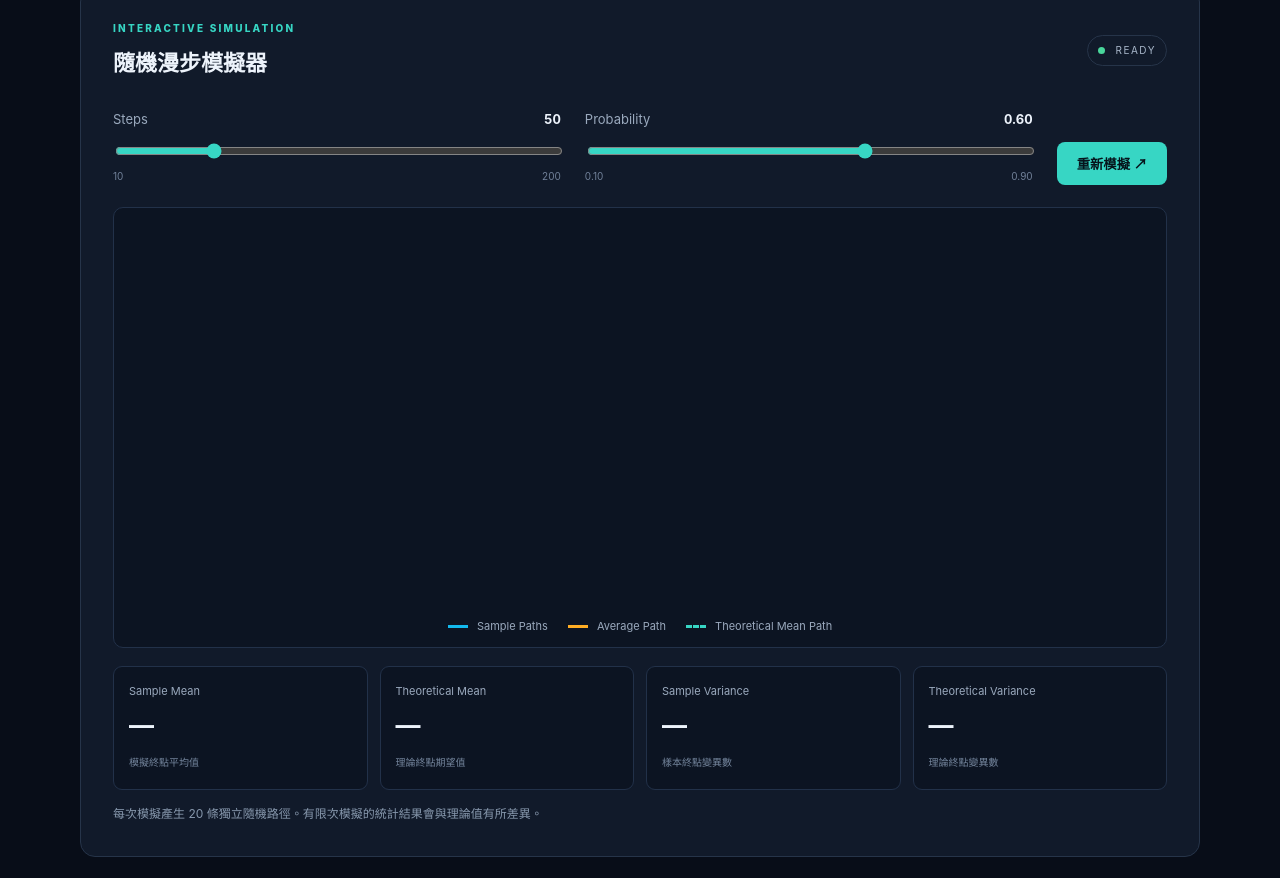
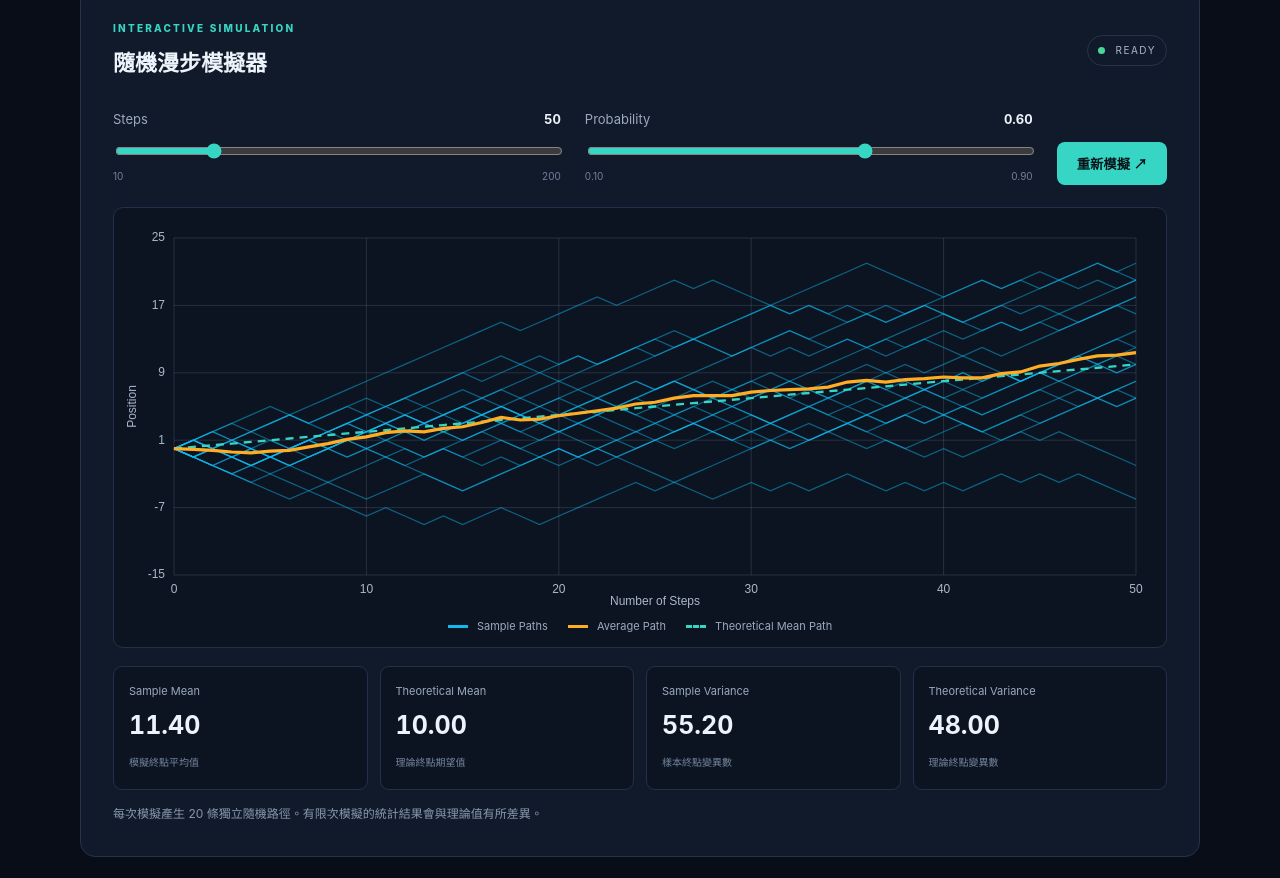
Before and after one commit to Marcise-H/random-walk-lab, a plain HTML site: page index.html in a window 1280 px wide. Shown: the part 332-1210 px from the top of the page. Drawn offline with Linux system fonts and the light colour scheme; files that its build step writes are made by us from their sources.

Commit message:
Update stylesheet and script paths in index.html

```diff
--- a/index.html
+++ b/index.html
@@ -5,8 +5,8 @@
   <meta name="viewport" content="width=device-width, initial-scale=1.0">
   <meta name="description" content="Random Walk Lab - Interactive random walk simulation">
   <title>Random Walk Lab | 隨機漫步實驗室</title>
-  <link rel="stylesheet" href="css/style.css">
-  <script src="js/simulator.js" defer></script>
+  <link rel="stylesheet" href="style.css">
+  <script src="simulator.js" defer></script>
 </head>
 <body>
   <header class="site-header">
```
